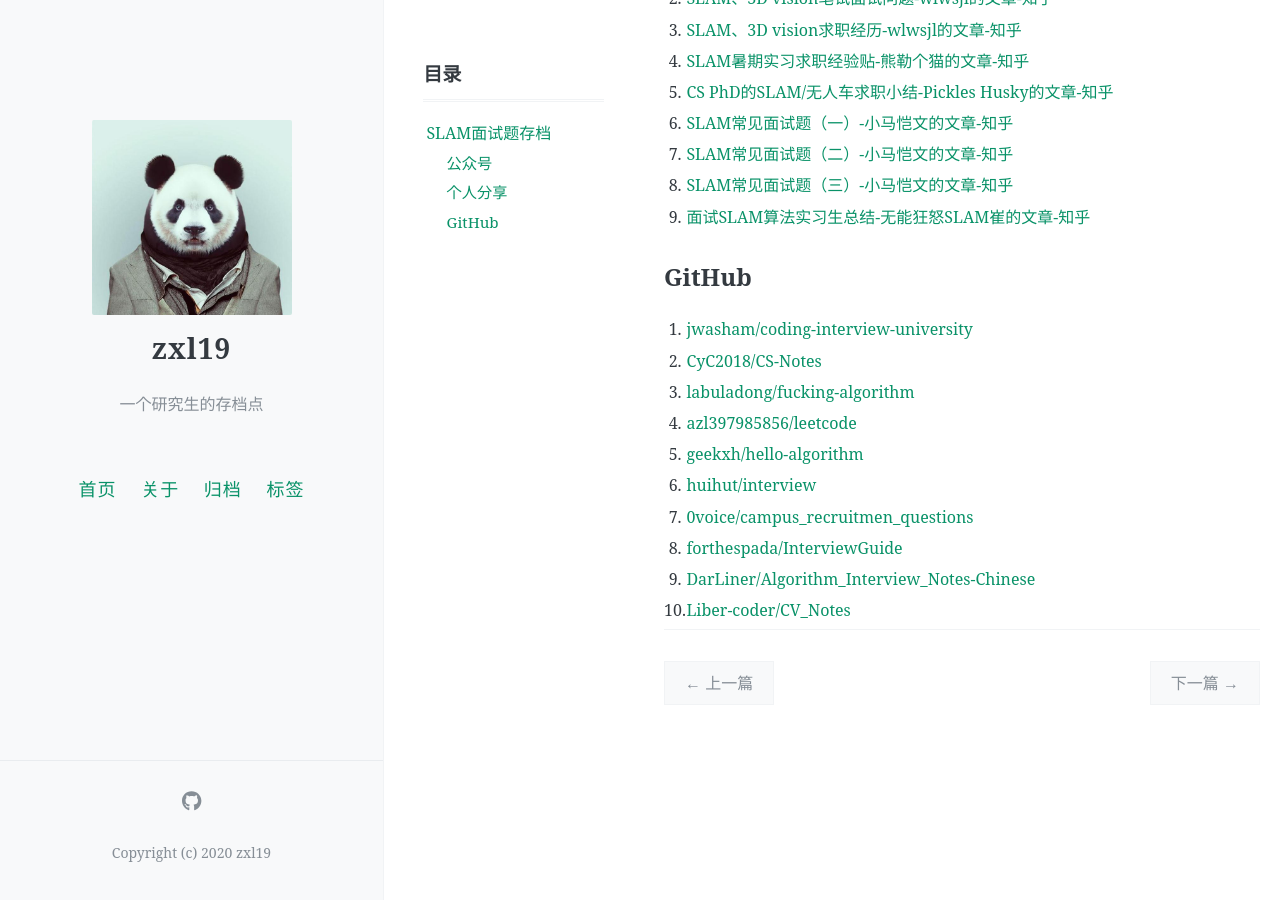
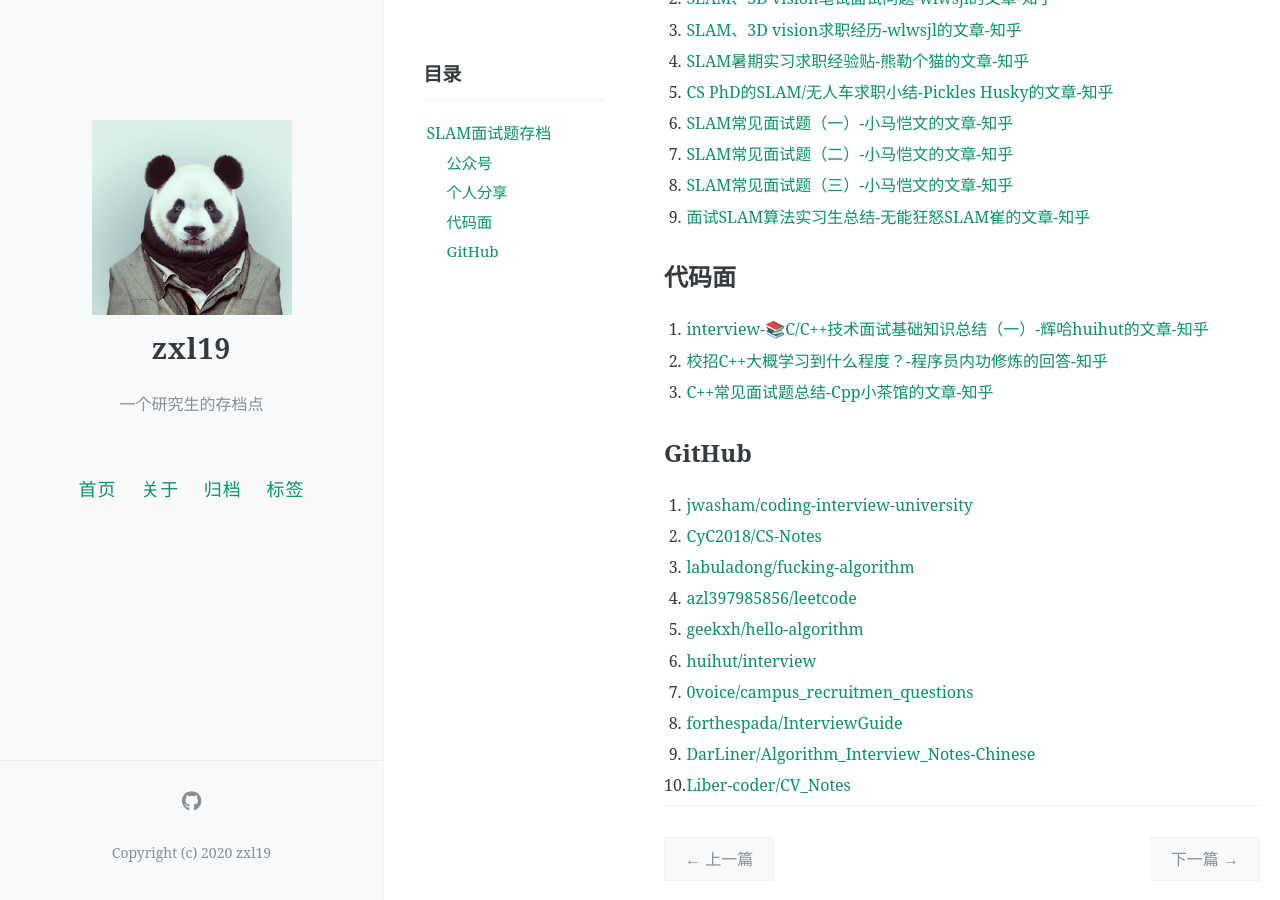
Before and after one commit to zxl19/zxl19.github.io, a Jekyll site: the page built from _posts/2021-05-22-slam-interview.md, in a window 1280 px wide and 900 px high, scrolled down 590 px. Built offline with Jekyll 4.4.1, drawn with Linux system fonts in a browser that asks for light colours; comment, search, counter and statistics services are not loaded.

Commit message:
Update 2021-05-22-slam-interview.md

```diff
--- a/_posts/2021-05-22-slam-interview.md
+++ b/_posts/2021-05-22-slam-interview.md
@@ -32,6 +32,12 @@ SLAM方向面试题存档。
 8. [SLAM常见面试题（三）-小马恺文的文章-知乎](https://zhuanlan.zhihu.com/p/46697912)
 9. [面试SLAM算法实习生总结-无能狂怒SLAM崔的文章-知乎](https://zhuanlan.zhihu.com/p/76280626)
 
+## 代码面
+
+1. [interview-📚C/C++技术面试基础知识总结（一）-辉哈huihut的文章-知乎](https://zhuanlan.zhihu.com/p/114311142)
+2. [校招C++大概学习到什么程度？-程序员内功修炼的回答-知乎](https://www.zhihu.com/question/290102232/answer/2094675219)
+3. [C++常见面试题总结-Cpp小茶馆的文章-知乎](https://zhuanlan.zhihu.com/p/354382975)
+
 ## GitHub
 
 1. [jwasham/coding-interview-university](https://github.com/jwasham/coding-interview-university)
```
